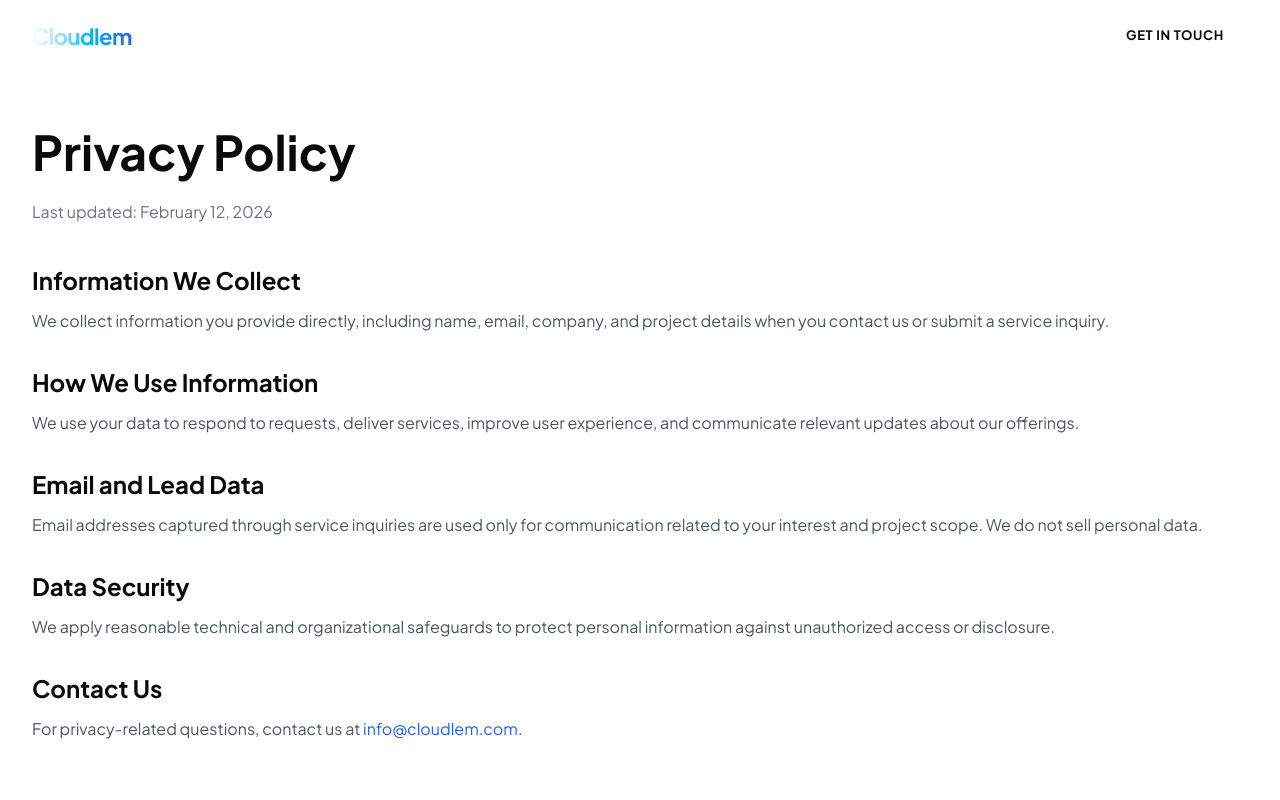
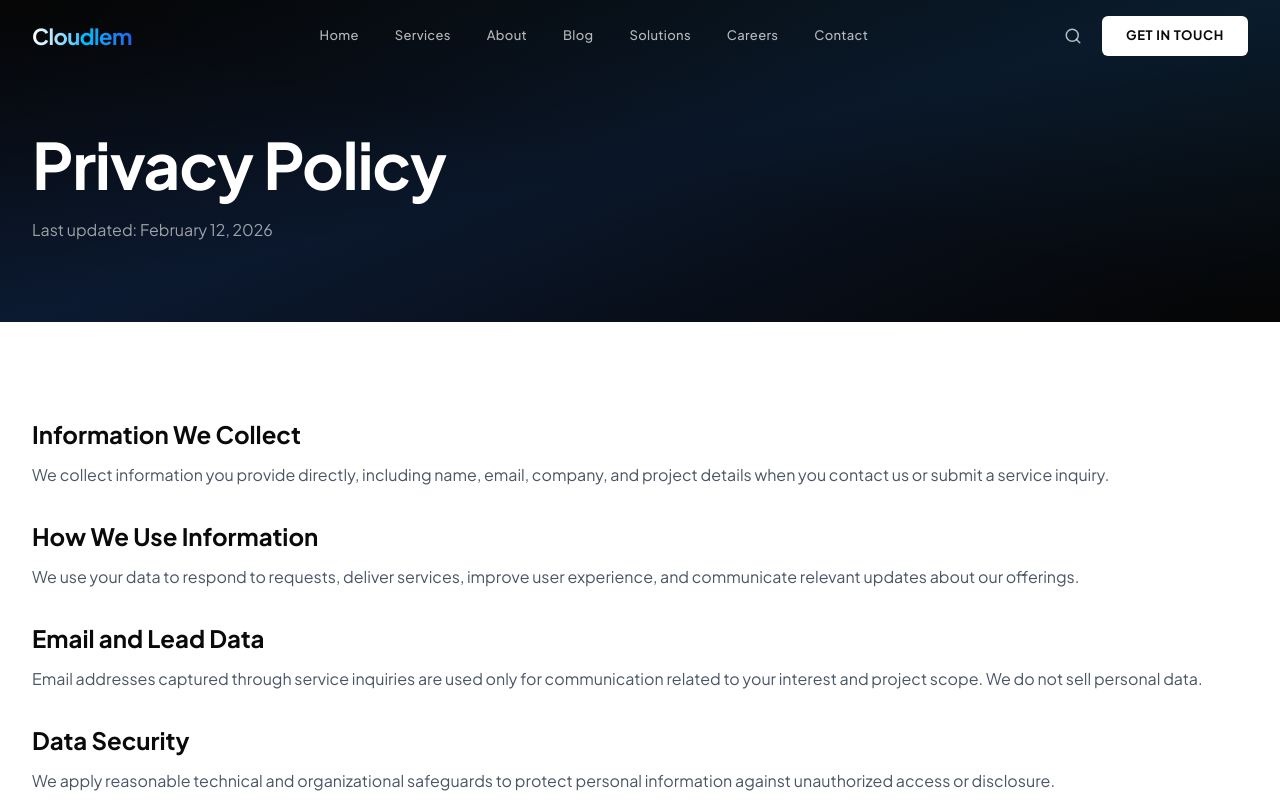
Before and after one commit to kashifnaseem50/cloudlem-website, a Next.js app: page /privacy in a window 1280 px wide. Shown: the top 800 px of the page. Built offline with nearby package versions, Linux system fonts and the light colour scheme.

Commit message:
refactor: update Privacy Policy page layout and styling for improved user experience

```diff
--- a/app/privacy/page.tsx
+++ b/app/privacy/page.tsx
@@ -7,11 +7,20 @@ export const metadata: Metadata = {
 
 export default function PrivacyPolicyPage() {
   return (
-    <main className="min-h-screen bg-white pt-32 pb-24">
-      <section className="container-systems max-w-4xl">
-        <h1 className="text-4xl md:text-5xl font-bold text-brand-dark mb-6">Privacy Policy</h1>
-        <p className="text-gray-500 mb-10">Last updated: February 12, 2026</p>
+    <main className="min-h-screen">
+      {/* Dark hero section so navbar looks consistent with other pages */}
+      <section className="relative bg-brand-black pt-32 pb-20">
+        <div className="absolute inset-0 bg-linear-to-br from-brand-black via-[#0A1628] to-brand-black" />
+        <div className="absolute inset-0 bg-linear-to-tr from-accent-blue/5 via-transparent to-accent-teal/5" />
+        <div className="container-systems relative z-10 max-w-4xl">
+          <h1 className="text-hero text-white mb-4">Privacy Policy</h1>
+          <p className="text-white/60">Last updated: February 12, 2026</p>
+        </div>
+      </section>
 
+      {/* Content section */}
+      <section className="bg-white py-24">
+        <div className="container-systems max-w-4xl">
           <div className="space-y-8 text-gray-600 leading-relaxed">
             <section>
               <h2 className="text-2xl font-bold text-brand-dark mb-3">Information We Collect</h2>
@@ -56,6 +65,7 @@ export default function PrivacyPolicyPage() {
               </p>
             </section>
           </div>
+        </div>
       </section>
     </main>
   );
```
Lines whose indentation alone changed are shown as unchanged.
